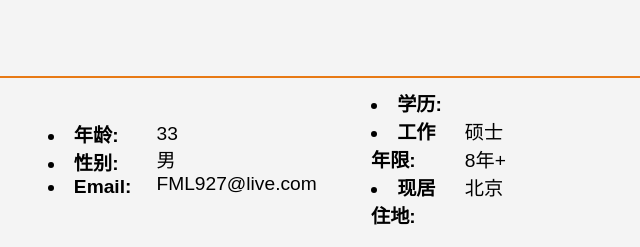
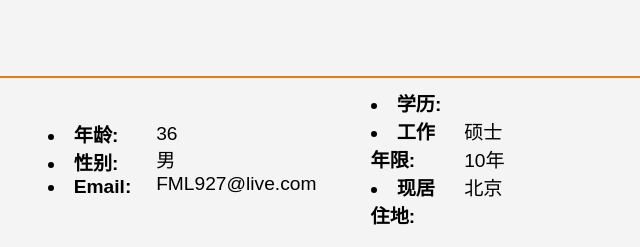
Before and after one commit to fml927/fml927.github.io, a plain HTML site: page index_chinese.htm in a window 1280 px wide. Shown: the top 247 px of the page, 330-970 px from the left. Drawn offline with Linux system fonts and the light colour scheme; files whose address does not match are found by name.

Commit message:
modify basic info

```diff
--- a/index_chinese.htm
+++ b/index_chinese.htm
@@ -45,7 +45,7 @@
 					<!-- colum 2 -->
 					<td class="bs_tb_cloum">
 						<section class="bs_info">
-							33<br>
+							36<br>
 							男<br>
 							FML927@live.com<br>
 							<!-- +86 170-9008-0339<br/> -->
@@ -68,7 +68,7 @@
 					<td class="bs_tb_cloum">
 						<section class="bs_info">
 							硕士<br>
-							8年+<br>
+							10年<br>
 							北京<br>
 							</section>
 					</td>
```
